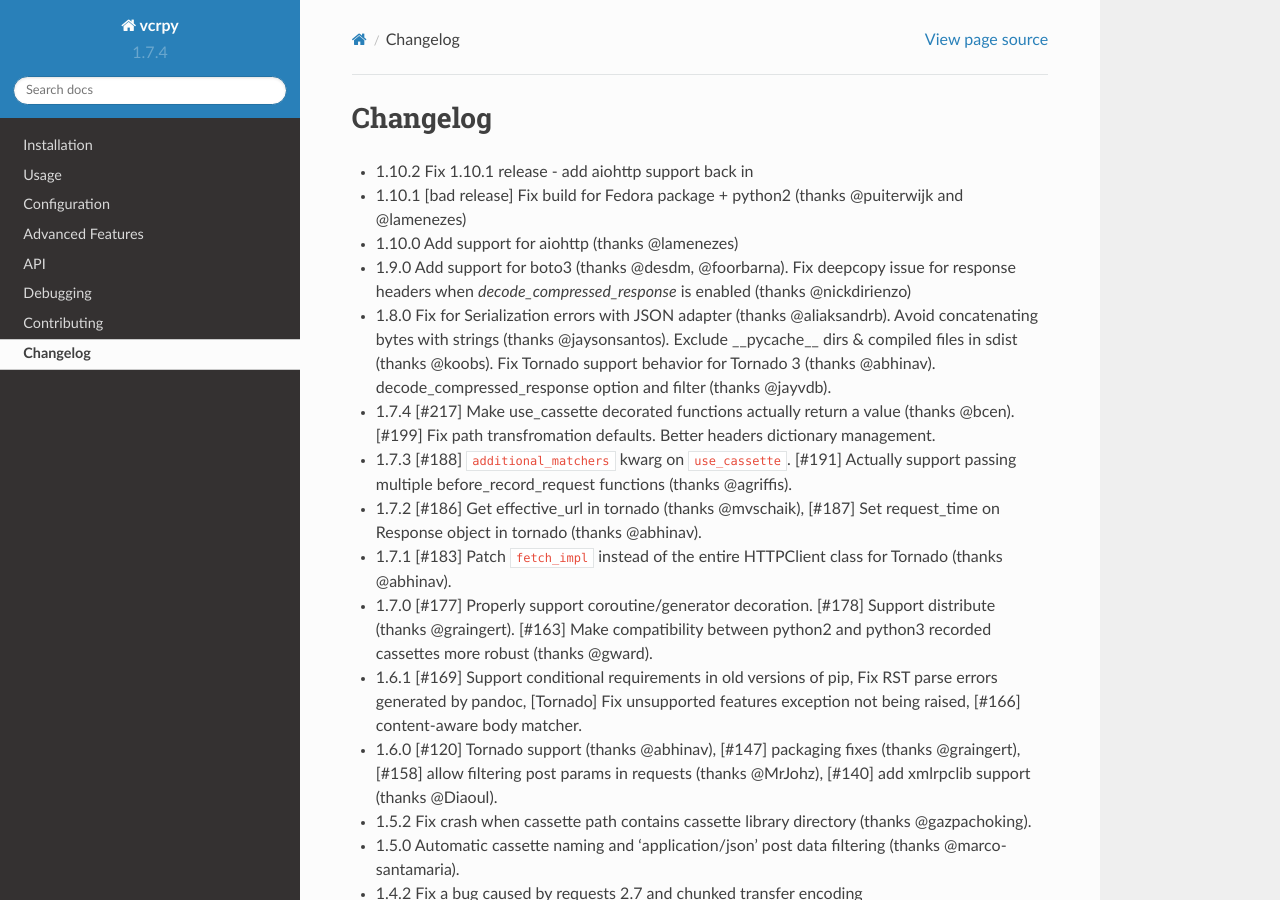
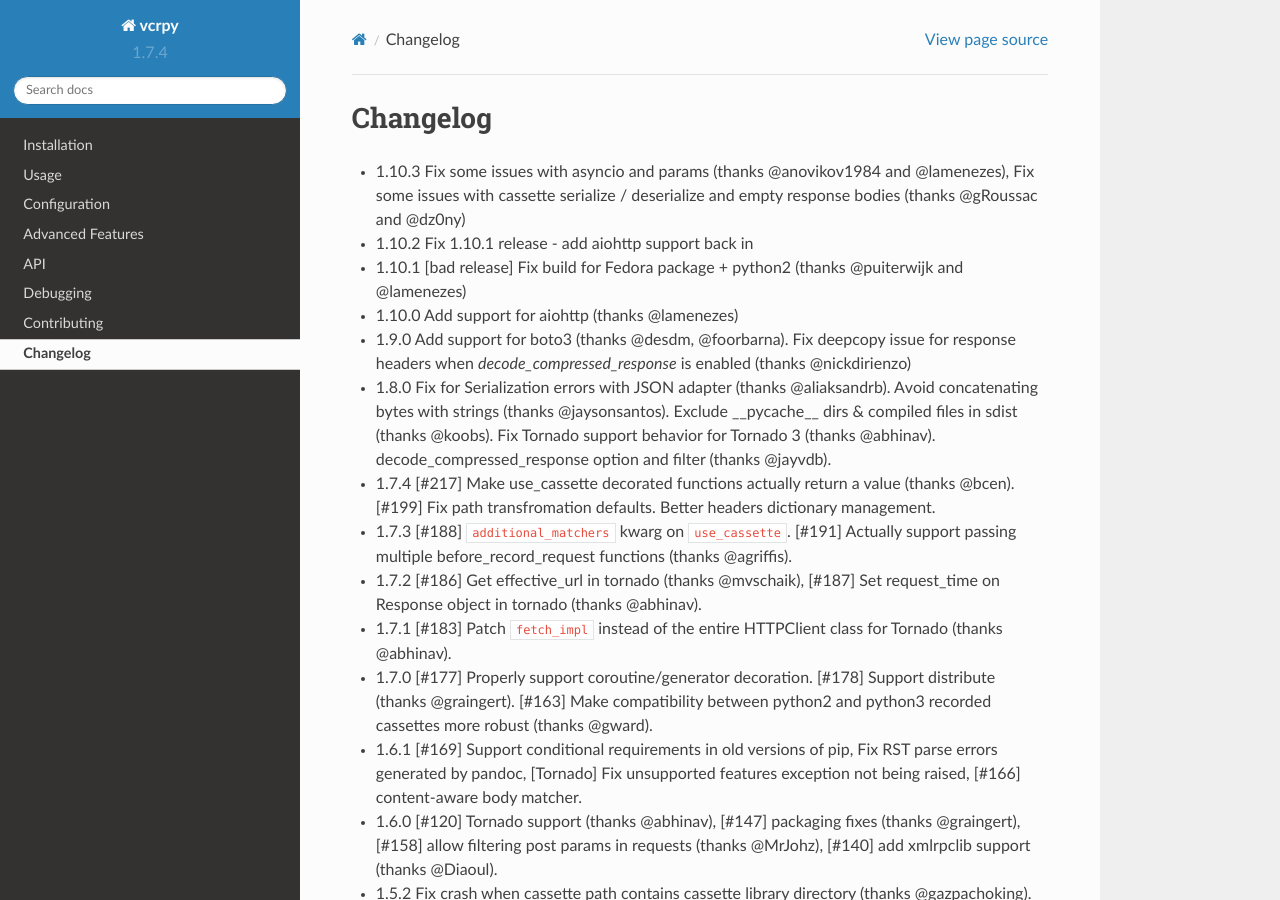
Before and after one commit to kevin1024/vcrpy, a Sphinx documentation site: the page built from docs/changelog.rst, in a window 1280 px wide and 900 px high. Built offline with Sphinx 7.4.7 and the Read the Docs theme 2.0.0, drawn with Linux system fonts in a browser that asks for light colours.

Commit message:
bump version to 1.10.3

```diff
--- a/docs/changelog.rst
+++ b/docs/changelog.rst
@@ -1,5 +1,8 @@
 Changelog
 ---------
+-  1.10.3 Fix some issues with asyncio and params (thanks @anovikov1984 and
+   @lamenezes), Fix some issues with cassette serialize / deserialize and empty
+   response bodies (thanks @gRoussac and @dz0ny)
 -  1.10.2 Fix 1.10.1 release - add aiohttp support back in
 -  1.10.1 [bad release] Fix build for Fedora package + python2 (thanks @puiterwijk and @lamenezes)
 -  1.10.0 Add support for aiohttp (thanks @lamenezes)
--- a/setup.py
+++ b/setup.py
@@ -55,7 +55,7 @@
 
 setup(
     name='vcrpy',
-    version='1.10.2',
+    version='1.10.3',
     description=(
         "Automatically mock your HTTP interactions to simplify and "
         "speed up testing"
```
